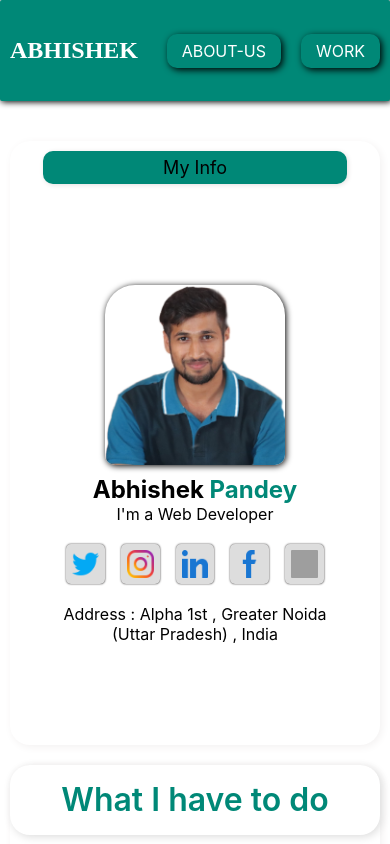
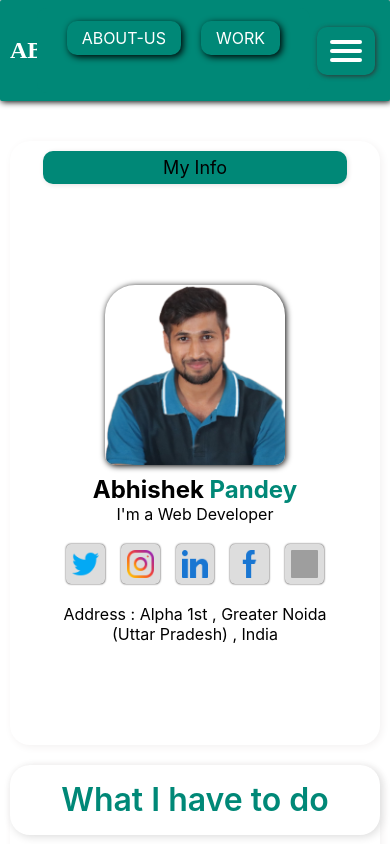
Before and after one commit to Abhisekpndy17/abhiport, a React (Create React App) app: page / in a window 390 px wide. Shown: the top 844 px of the page. Built offline with nearby package versions, Linux system fonts and the light colour scheme; grey boxes are pictures that could not be loaded.

Commit message:
changing hamburger

```diff
--- a/src/components/1header/Header.css
+++ b/src/components/1header/Header.css
@@ -25,6 +25,7 @@ nav .logo .link{
 }
 
 nav .navLinks{
+    position: relative;
     display: flex;
     list-style: none;
 }
@@ -49,10 +50,44 @@ nav .navLinks li .link:hover{
     background: #ff6464;
 }
 
+
 @media screen and (max-width:768px){
 
     .header nav{
         width: 100%;
         margin: 0px auto;
     }
+    .hamburger {
+        position: fixed;
+        right: 10px;
+        background: #008877;
+        border-radius: 10px;
+        margin: 0px 5px;
+        box-shadow: 1px 1px 5px #333;
+        padding: 8px;
+    }
+    .hamburger .line{
+        width: 32px;
+        height: 4px;
+        border-radius: 10px;
+        margin: 5px;
+        background: #fff;
+    }
+    nav .navLinks{
+        position: fixed;
+        right: -100%;
+        top: 1vh;
+        height: 10vh;
+        background: #008877;
+        border-radius: 10px;
+        padding: 20px;
+        transition: 1s ease;
+    }
+    .navLinks.open{
+        right: 80px;
+        display: flex;
+        flex-flow: row nowrap;
+        justify-content: space-evenly;
+
+    }
 }
--- a/src/components/1header/Header.js
+++ b/src/components/1header/Header.js
@@ -3,15 +3,27 @@ import './Header.css';
 import {NavLink} from 'react-router-dom';
 
 export default class Header extends Component {
+    state= {
+        isOpen : false,
+    }
+
     render() {
         return (
             <div className='header'>
                 <nav>
                     <div className='logo'><NavLink to='/' className='link'>AbhiShek</NavLink></div>
-                    <ul className='navLinks'>
+                    <ul className={this.state.isOpen ? "navLinks" : "navLinks open"}>
                         <li><NavLink to='/about-us' className='link' activeClassName='OnActiveClass'>about-us</NavLink></li>
                         <li><NavLink to='/works' className='link' activeClassName='OnActiveClass'>work</NavLink></li>
                     </ul>
+                    <div
+                        className='hamburger'
+                        onClick={()=>this.setState({isOpen: !this.state.isOpen})}
+                    >
+                    <div className='line'></div>
+                    <div className='line'></div>
+                    <div className='line'></div>
+                    </div>
 
                 </nav>
         </div>
```
